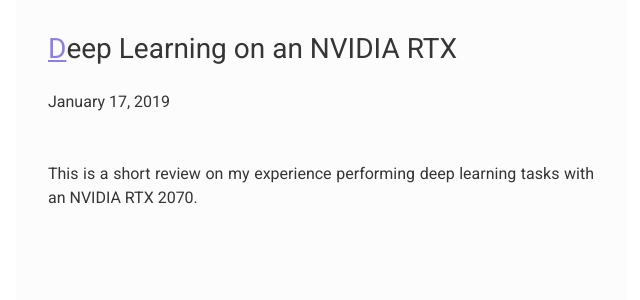
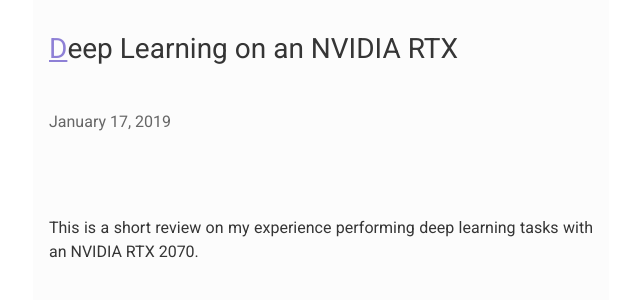
Before and after one commit to jon-tow/jon-tow.github.io, a Jekyll site: the page built from _posts/2019-01-17-welcome-to-jekyll.markdown, in a window 1280 px wide. Shown: the top 300 px of the page, without its empty margins (319-959 px from the left). Built offline with Jekyll 4.4.1, drawn with Linux system fonts in a browser that asks for light colours.

Commit message:
update post design

```diff
--- a/_layouts/post.html
+++ b/_layouts/post.html
@@ -36,22 +36,20 @@
     <title>Jon Tow</title>
   </head>
 
-  <body class="container-fluid" data-spy="scroll" data-target="#myScrollspy" data-offset="20">
+  <body>
     <main class="post">
-      <div class="note-content">
-	<div class="post-header pt-2">
+	<div class="post-title pt-2">
 	  <h1 class="post-h2 mt-4">
             <p>{{ page.title }}</p>
           </h1>
 	</div>
 	<div class="post-header">
-          <p class="post-dates">{{ page.date | date: '%B %d, %Y' }}</p>
+          <p class="post-date">{{ page.date | date: '%B %d, %Y' }}</p>
 	</div>
 	<div class="post-content">
           <p>{{ page.introduction }}</p>
           <p>{{ content }}</p>
 	</div>
-      </div>
     </main>
   </body>
 
--- a/assets/css/main.css
+++ b/assets/css/main.css
@@ -27,7 +27,7 @@
 
 body {
     margin: 0 auto;
-    max-width: 40em;
+    max-width: 36em;
 
     font-size: 1em;
     font-family: "Roboto", "Arial", sans-serif;
@@ -153,9 +153,7 @@
     padding: .25em .5em 2em 1.5em;
     margin-bottom: 5em;
 
-    border-radius: 5px;
-
-    box-shadow: 5px 5px rgba(245, 245, 245, .6);
+    box-shadow: 4px 5px rgba(245, 245, 245, .8);
 }
 
 .section-header {
@@ -168,12 +166,28 @@
 }
 
 .post {
-    margin: 0 auto;
+    display: grid;
+    grid-template-rows: 0.6fr 0.4fr 1fr 2.3fr 0.6fr;
+    grid-template-areas: "post-title post-title" "post-header post-header" "post-content post-content" "post-content post-content" "post-content post-content";
     background-color: var(--main-white);
     height: 100%;
+    padding-left: 1em;
+    padding-right: 1em;
+    width: 100%;
+}
+
+.post-title {
+    grid-column: 1/-1;
+    width: 100% !important;
+    grid-area: post-title;
+    display: flex;
+    flex-direction: column;
+    justify-content: flex-start;
+    align-items: flex-start;
 }
 
 .post-header {
+    grid-area: post-header;
     display: flex;
     flex-direction: column;
     justify-content: flex-start;
@@ -186,10 +200,10 @@
 }
 
 .post-content {
+    grid-area: post-content;
     display: flex;
     flex-direction: column;
-    flex-wrap: wrap;
-    max-width: 42em;
+
     text-align: justify;
 }
 
```
